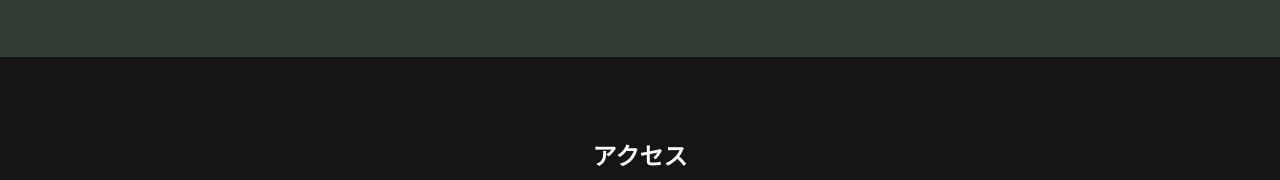
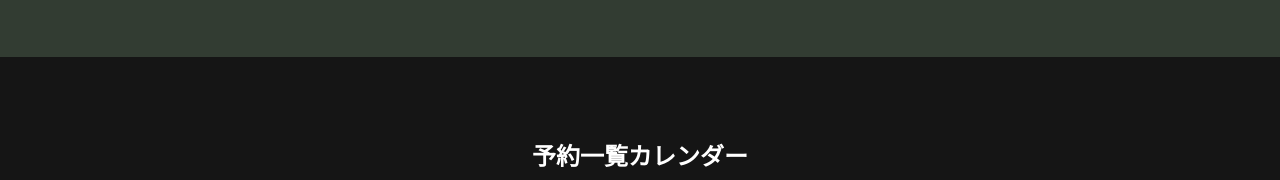
Before and after one commit to code4aichi/sengaidou, a plain HTML site: page index.html in a window 1280 px wide. Shown: the part 1560-1740 px from the top of the page. Drawn offline with Linux system fonts and the light colour scheme; grey boxes are pictures that could not be loaded.

Commit message:
Update index.html

```diff
--- a/index.html
+++ b/index.html
@@ -117,7 +117,7 @@
 <div id="content4">
 
 <!-- 内容 START -->
-<h1>アクセス</h1>
+<h1>予約一覧カレンダー</h1>
 
 <!-- Googleカレンダー -->
 <div class="ggCalendar">
```
